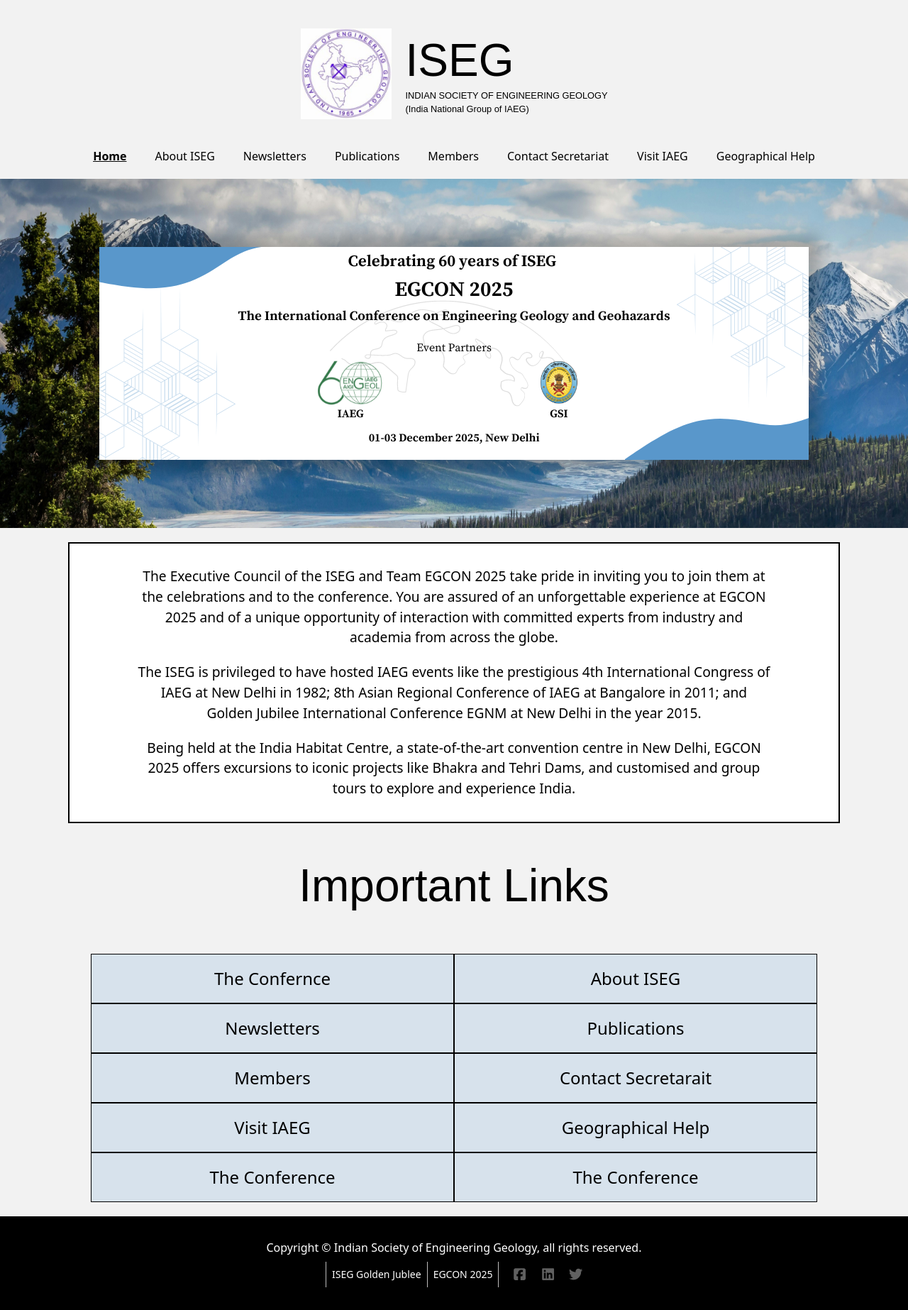
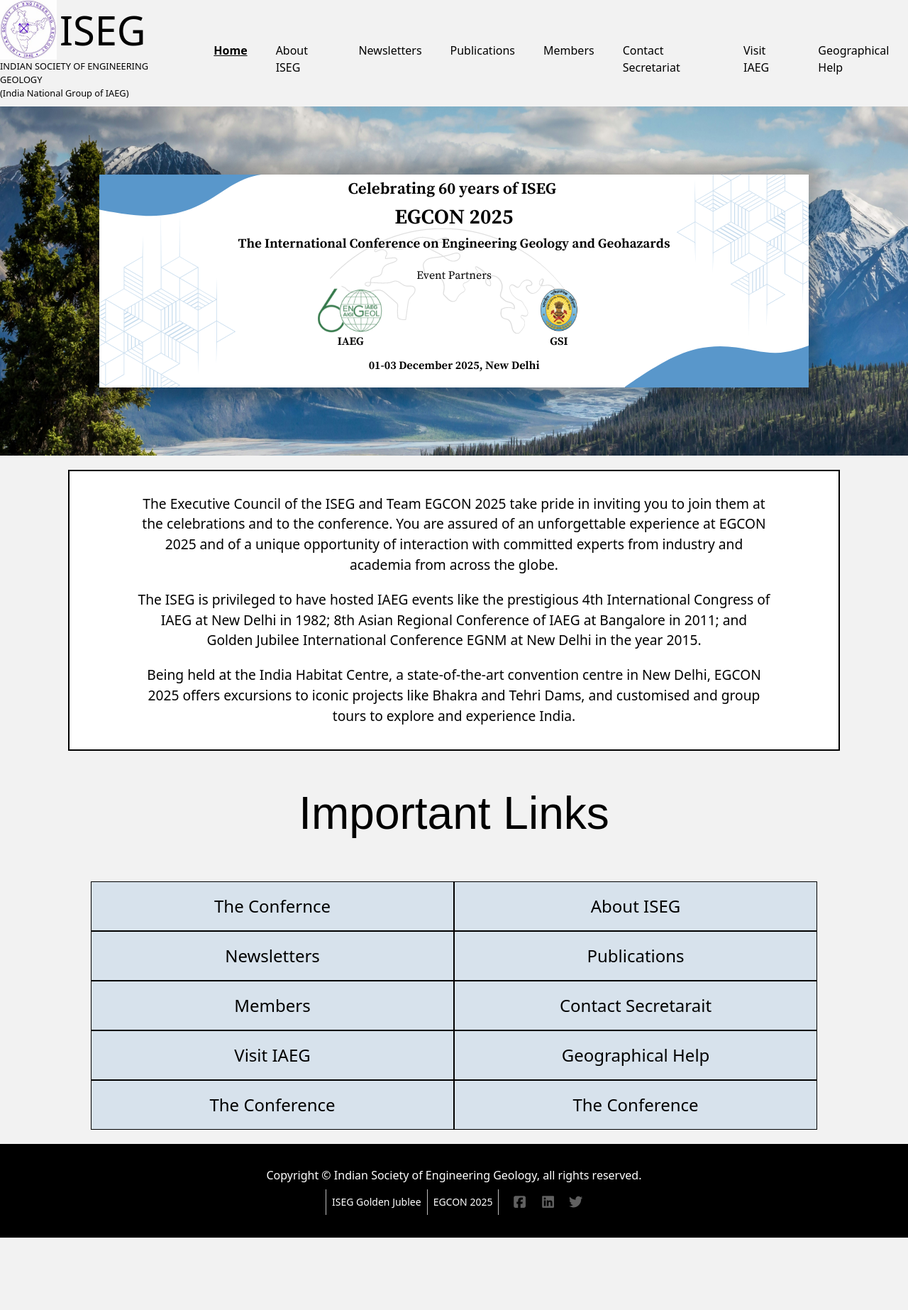
Before and after one commit to HarnoorAulakh1/ISEG, a React (Vite) app: page / in a window 1280 px wide. Shown: the whole page at 71% size. After the commit the page ends 1744 px from the top, so only its background shows below. Built offline with nearby package versions, Linux system fonts and the light colour scheme; a web font is replaced by a local one.

Commit message:
navbar updated

```diff
--- a/src/components/footer.tsx
+++ b/src/components/footer.tsx
@@ -18,10 +18,15 @@
             EGCON 2025
           </p>
         </div>
-
-        <FaSquareFacebook className="text-[#606060] cursor-pointer text-[1.2rem]" />
-        <FaLinkedin className="text-[#606060] cursor-pointer text-[1.2rem]" />
-        <FaTwitter className="text-[#606060] cursor-pointer text-[1.2rem]" />
+        <a href="">
+          <FaSquareFacebook className="text-[#606060] cursor-pointer text-[1.2rem]" />
+        </a>
+        <a href="https://www.linkedin.com/in/iseg-india-6096a871">
+          <FaLinkedin className="text-[#606060] cursor-pointer text-[1.2rem]" />
+        </a>
+        <a href="https://x.com/ISEGINDIA?mx=2">
+          <FaTwitter className="text-[#606060] cursor-pointer text-[1.2rem]" />
+        </a>
       </div>
     </footer>
   );
--- a/src/components/navbar.tsx
+++ b/src/components/navbar.tsx
@@ -1,4 +1,3 @@
-
 import { FaLinkedin } from "react-icons/fa";
 import { FaTwitter } from "react-icons/fa";
 import { IoMdMenu } from "react-icons/io";
@@ -65,37 +64,37 @@
 function Navbar() {
   const [open, set] = useState<boolean>(false);
   return (
-    <div className="w-full h-max md:sticky top-0 bg-[#F2F2F2] relative z-[99999] pb-5">
-      <div className="flex flex-row justify-center text-[0.8rem] font-jh items-start px-2 md:items-center w-full py-5 md:py-10 gap-5">
-        <img src="/logo2.png" alt="logo" className="md:w-[8rem] w-[4rem]" />
-        <div className="felx flex-row justify-start">
-          <p className="md:text-[4rem] text-[2rem] leading-tight font-lightbold">
-            ISEG
+    <div className="w-full flex md:flex-row flex-col justify-center items-center gap-5 h-max md:sticky top-0 bg-[#F2F2F2] relative z-[99999] pb-2">
+      <div className="flex flex-row justify-center items-center">
+        <div className="flex flex-col">
+          <div className="flex flex-row gap-1">
+            <img src="/logo2.png" alt="logo" className="md:w-[5rem] w-[4rem]" />
+            <h1 className="text-[3.5rem]">ISEG</h1>{" "}
+          </div>
+          <p className="text-[0.8rem]">
+            INDIAN SOCIETY OF ENGINEERING GEOLOGY
+            <br /> (India National Group of IAEG)
           </p>
-          <p>INDIAN SOCIETY OF ENGINEERING GEOLOGY</p>
-          <p>(India National Group of IAEG)</p>
         </div>
-        <div className="md:hidden flex flex-row justify-between items-center px-5">
-          <IoMdMenu
-            className="text-[1.5rem] cursor-pointer"
-            onClick={() => set((x) => !x)}
-          />
+        <div onClick={() => set((x) => !x)} className="block md:hidden w-[2rem] overflow-hidden">
+          <IoMdMenu className="text-[2rem]"/>
         </div>
       </div>
+
       <div
         className={`${
-          open ? "h-[40rem] p-4" : "h-0"
-        }  bg-[#1f1f1f] transition-all w-full duration-200 z-[9999]  text-[#fafafa99] overflow-hidden flex flex-col text-[1rem] gap-2`}
+          open ? "h-[40rem] w-full p-4" : "h-0 w-0"
+        }  bg-[#1f1f1f] transition-all duration-200 z-[9999]  text-[#fafafa99] overflow-hidden flex flex-col text-[1rem] gap-2`}
       >
         <RxCross2
           className="cursor-pointer w-5 mb-5"
           onClick={() => set((x) => !x)}
         />
 
-        {data.map((x) =>
-        <>{x.text === "Publications" ||
-          x.text == "Members" ? (
-            <Link1 text={x.text} child={x.child} color="#1f1f1f"/>
+        {data.map((x) => (
+          <>
+            {x.text === "Publications" || x.text == "Members" ? (
+              <Link1 text={x.text} child={x.child} color="#1f1f1f" />
             ) : (
               <NavLink
                 to={x.link}
@@ -107,10 +106,11 @@
                 }}
               >
                 {x.text}
-            </NavLink>)}
+              </NavLink>
+            )}
             <hr className="border-[#6e6e6e]" />
           </>
-        )}
+        ))}
         <div className="flex gap-5 flex-row mt-[2rem]">
           <input type="text" className="bg-[#171717] text-grey h-[3rem]" />
           <FaLinkedin className="text-[#606060] cursor-pointer text-[2rem]" />
@@ -126,9 +126,8 @@
   return (
     <div className="md:flex h-[1.5rem] md:flex-row justify-center hidden gap-10 text-[1rem]">
       {data.map((x) =>
-        x.text === "Publications" ||
-        x.text == "Members" ? (
-          <Link1 text={x.text} child={x.child} color="#d3d3d3"/>
+        x.text === "Publications" || x.text == "Members" ? (
+          <Link1 text={x.text} child={x.child} color="#d3d3d3" />
         ) : (
           <NavLink
             to={x.link}
@@ -147,11 +146,21 @@
   );
 }
 
-function Link1({ text, child ,color}: { text: string; child: child[] | undefined,color:string }) {
+function Link1({
+  text,
+  child,
+  color,
+}: {
+  text: string;
+  child: child[] | undefined;
+  color: string;
+}) {
   return (
-    <div className={ `font-light cursor-pointer group`}>
+    <div className={`font-light cursor-pointer group`}>
       {text}
-      <div className={`flex flex-col relative z-[9999] bg-[${color}] gap-1 transition-all ease-linear duration-150 overflow-hidden group-hover:h-[6rem] h-0 items-center rounded-xl`}>
+      <div
+        className={`flex flex-col relative z-[9999] bg-[${color}] gap-1 transition-all ease-linear duration-150 overflow-hidden group-hover:h-[6rem] h-0 items-center rounded-xl`}
+      >
         {child &&
           child.map((x) => (
             <NavLink
```
Lines whose indentation alone changed are shown as unchanged.
